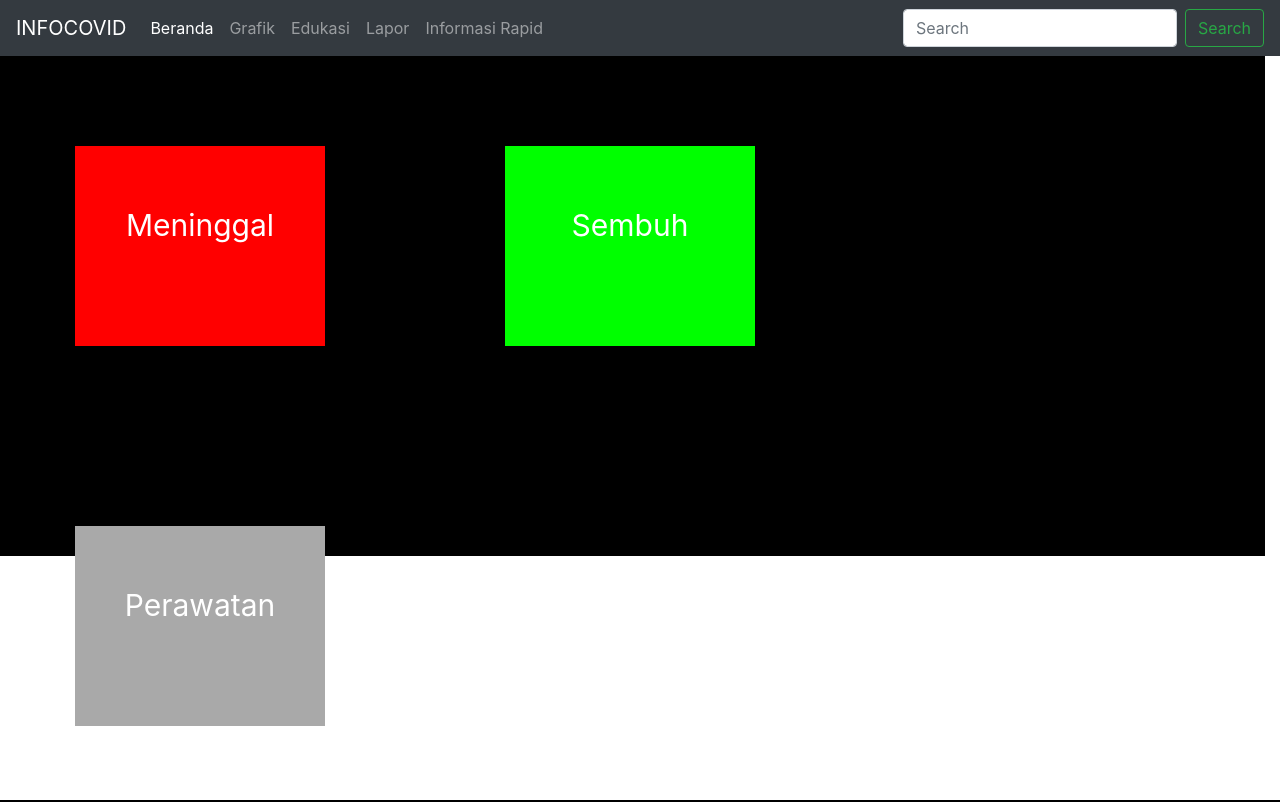
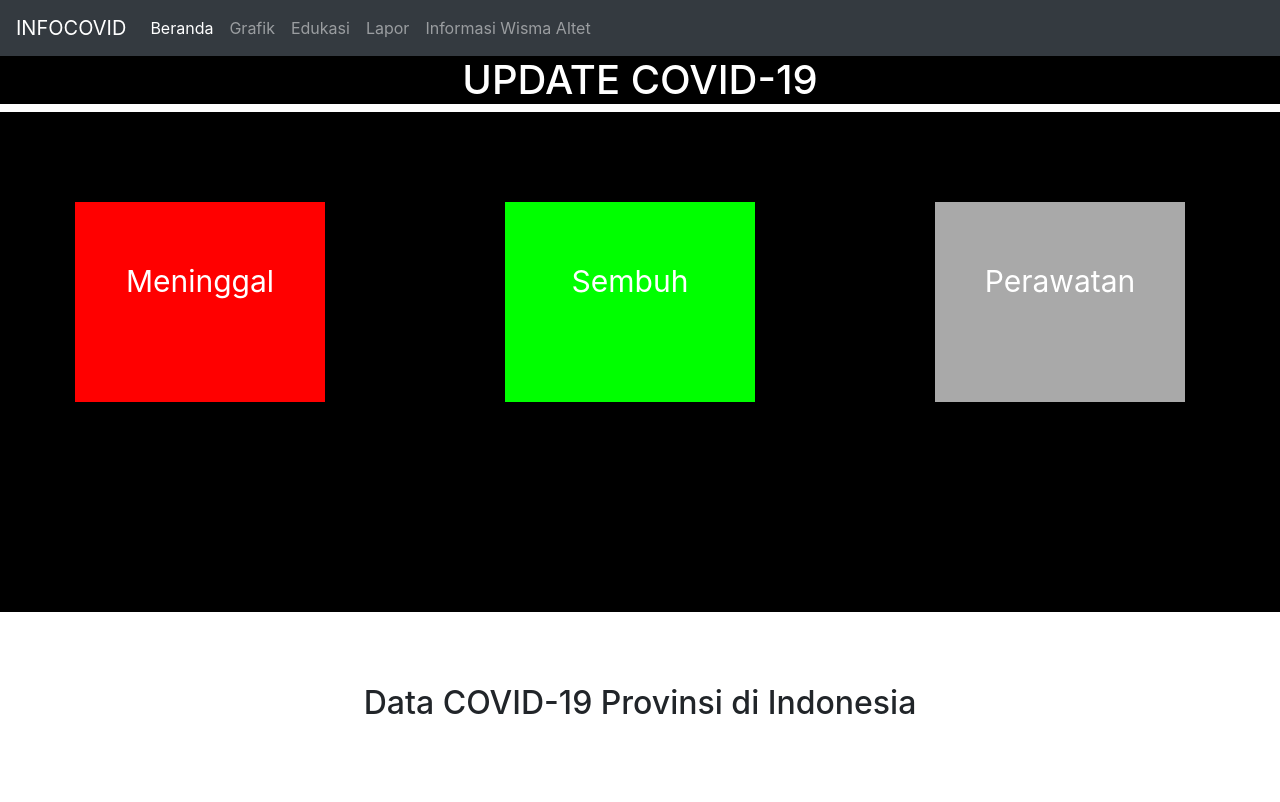
Before and after one commit to sabillaayu/webcovid19, a CodeIgniter app: page /covid19/Beranda in a window 1280 px wide. Run offline with CodeIgniter, Linux system fonts and the light colour scheme; some libraries are stand-ins or nearby versions.

```diff
--- a/application/views/home.php
+++ b/application/views/home.php
@@ -44,12 +44,16 @@
     </style>
 </head>
 <body>
-    <div class="row" style="width:100%; height:500px; background-color: black; font-size: 30px;">
+<h1 style="color: white; text-align: center; background: black">UPDATE COVID-19</h1>
+
+    <div class="row" style="height:500px; background-color: black; font-size: 30px;">
         <div id="box1"> <br><a> Meninggal</a> <br></div>
         <div id="box2"> <br><a>Sembuh</a> <br></div>
         <div id="box3"> <br><a>Perawatan</a> <br></div>
     </div>
-
+    <br> <br> <br>
+        <h2 style="text-align: center">Data COVID-19 Provinsi di Indonesia</h2>
+        <br> <br> <br>
     <div id="tabel"></div>
 
     <script>
@@ -77,8 +81,9 @@
     // alert("Data: " + data + "\nStatus: " + status);
     // console.log(data.data)
     let dt = []
-    data.data.forEach((e, i) =>{
-        dt.push(
+    data.data.forEach((e, i) =>
+    {
+    dt.push(
     `<tr>
       <th>${i+1}</th>
       <th>${e.provinsi}</th>
--- a/application/views/template.php
+++ b/application/views/template.php
@@ -35,7 +35,7 @@
         <a class="nav-link" href="<?=base_url('Laporan')?>">Lapor</a>
       </li>
       <li class="nav-item">
-        <a class="nav-link" href="#">Informasi Rapid</a>
+        <a class="nav-link" href="<?=base_url('Info')?>">Informasi Wisma Altet</a>
       </li>
       <!-- <li class="nav-item dropdown">
         <a class="nav-link dropdown-toggle" href="#" id="navbarDropdown" role="button" data-toggle="dropdown" aria-haspopup="true" aria-expanded="false">
@@ -49,10 +49,6 @@
         </div>
       </li> -->
     </ul>
-    <form class="form-inline my-2 my-lg-0">
-      <input class="form-control mr-sm-2" type="search" placeholder="Search" aria-label="Search">
-      <button class="btn btn-outline-success my-2 my-sm-0" type="submit">Search</button>
-    </form>
   </div>
 </nav>
 
```
